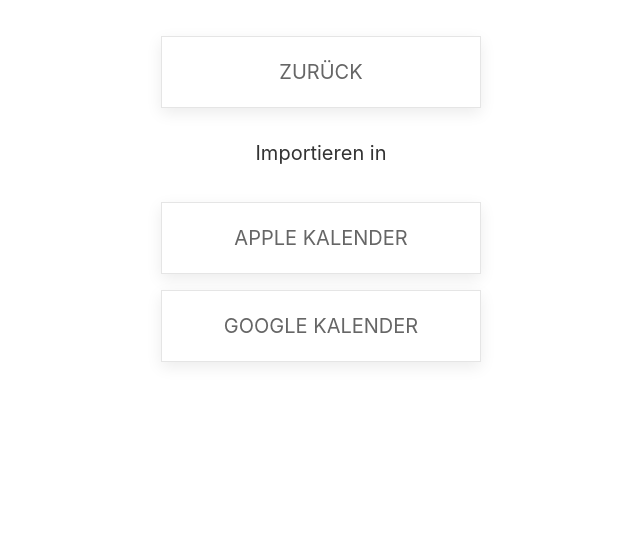
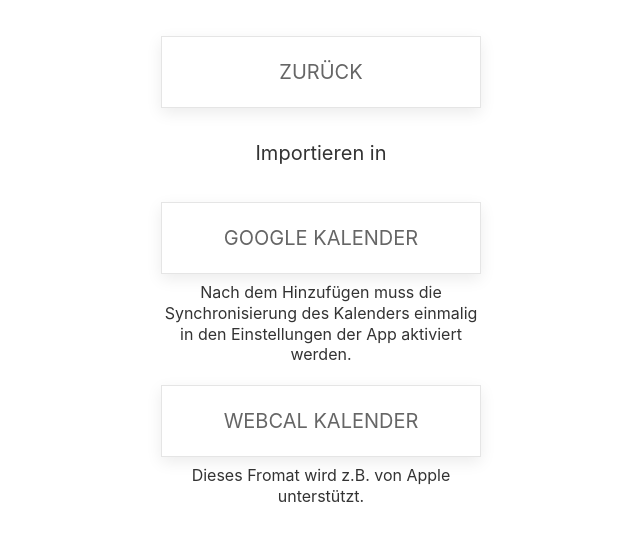
Before and after one commit to rngcntr/stadtliga-ical-feed, a Flask app: template src/app/templates/link.html.j2 in a window 1280 px wide. Shown: the top 541 px of the page, without its empty margins (319-959 px from the left). Run offline with Flask 3, Linux system fonts and the light colour scheme; the template is opened without the code that fills it: most values are stand-ins (such as "Sample title", 1, 10 or a date in 2020).

Commit message:
Add descriptions to imports

```diff
--- a/src/app/templates/link.html.j2
+++ b/src/app/templates/link.html.j2
@@ -8,8 +8,10 @@
             <div class="uk-width-1-4@l uk-width-1-1 uk-margin-left uk-margin-right">
                 <a class="uk-card uk-card-default uk-card-body uk-button uk-button-default uk-padding-small" style="font-size:2.5vh;margin-top:2vh;padding:2vh;" href="/calendar/{{ competition }}/{{ league }}">Zurück</a>
                 <h2 class="uk-text-center" style="font-size:2.5vh;margin-top:2vh;padding:2vh;">Importieren in</h2>
-                <a class="uk-card uk-card-default uk-card-body uk-button uk-button-default uk-padding-small uk-padding-top" style="font-size:2.5vh;margin-top:2vh;padding:2vh;" href="{{ original_link }}">Apple Kalender</a>
                 <a class="uk-card uk-card-default uk-card-body uk-button uk-button-default uk-padding-small uk-padding-top" style="font-size:2.5vh;margin-top:2vh;padding:2vh;" href="https://calendar.google.com/calendar/u/0/r?cid={{ encoded_link }}">Google Kalender</a>
+                <h2 class="uk-text-center" style="font-size:2vh;margin-top:1vh;">Nach dem Hinzufügen muss die Synchronisierung des Kalenders einmalig in den Einstellungen der App aktiviert werden.</h2>
+                <a class="uk-card uk-card-default uk-card-body uk-button uk-button-default uk-padding-small uk-padding-top" style="font-size:2.5vh;margin-top:2vh;padding:2vh;" href="{{ original_link }}">webcal Kalender</a>
+                <h2 class="uk-text-center" style="font-size:2vh;margin-top:1vh;">Dieses Fromat wird z.B. von Apple unterstützt.</h2>
             </div>
         </div>
     </body>
```
